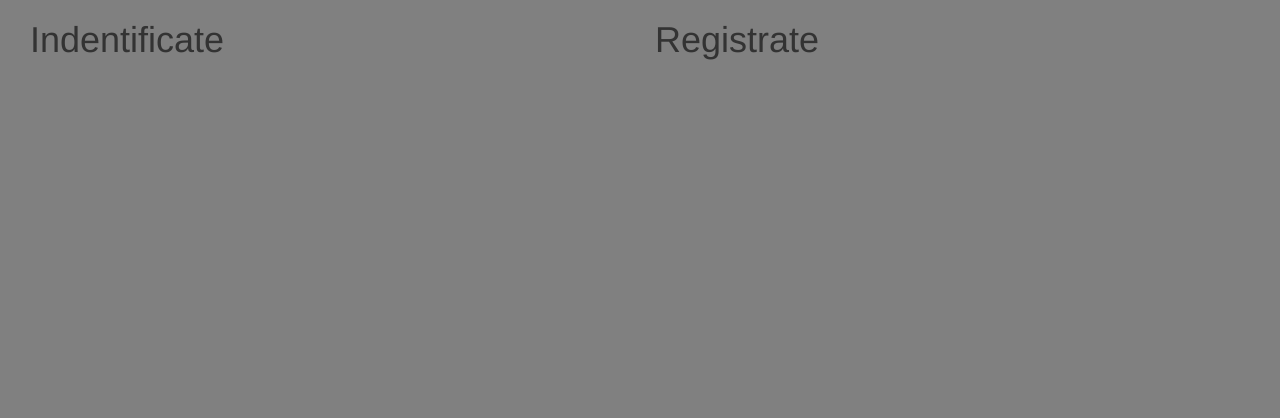
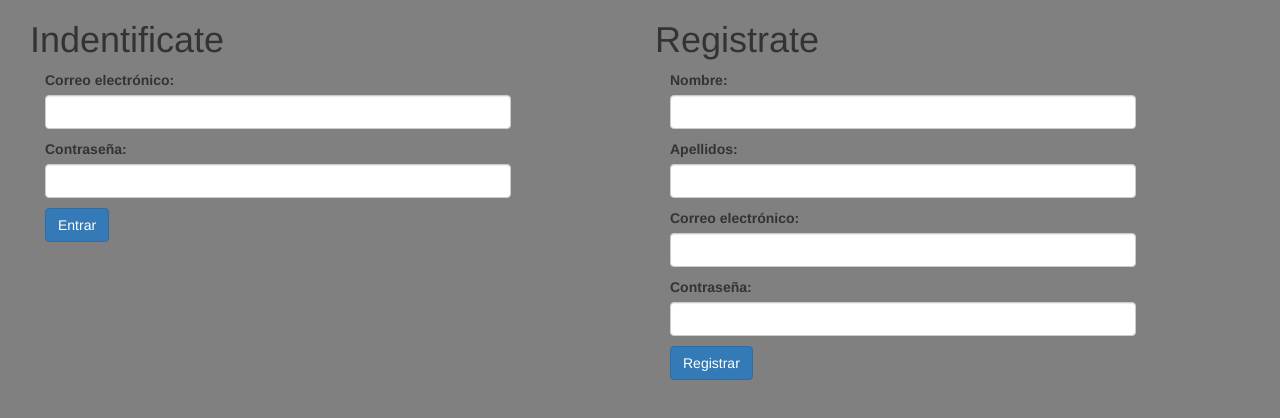
Before and after one commit to dohkodev/NodeAngular2.0Course, an Angular app in the folder client/: page / in a window 1280 px wide. Shown: the top 418 px of the page. Built offline with nearby package versions, Linux system fonts and the light colour scheme.

Commit message:
two way data binding mas formularios

```diff
--- a/client/src/app/app.component.html
+++ b/client/src/app/app.component.html
@@ -11,8 +11,41 @@
 <div *ngIf="!identity" class="col-lg-12">
   <div class="col-lg-6">
     <h1>Indentificate</h1>
+    <form #loginForm="ngForm" (ngSubmit)="onSubmit()" class="col-md-10">
+      <p>
+          <label for="">Correo electrónico:</label>
+          <input type="email" #email="ngModel" name="email" [(ngModel)]="user.email" class="form-control" required>
+          <span *ngIf="!email.valid && email.touched"> El email es obligatorio!</span>
+      </p>
+      <p>
+        <label for="">Contraseña:</label>
+        <input type="password" #password="ngModel" name="password" [(ngModel)]="user.password" class="form-control" required>
+      </p>
+      <input type="submit" class="btn btn-primary" value="Entrar">
+    </form>
   </div>
   <div class="col-lg-6">
     <h1>Registrate</h1>
+    <form class="col-md-10">
+      <p>
+        <label for="">Nombre:</label>
+        <input type="text" class="form-control" required>
+      </p>
+      <p>
+        <label for="">Apellidos:</label>
+        <input type="text" class="form-control" required>
+      </p>
+      <p>
+        <label for="">Correo electrónico:</label>
+        <input type="email" class="form-control" required>
+      </p>
+      <p>
+        <label for="">Contraseña:</label>
+        <input type="password" class="form-control" required>
+      </p>
+
+      <input type="submit" class="btn btn-primary" value="Registrar">
+
+    </form>
   </div>
 </div>
--- a/client/src/app/app.component.ts
+++ b/client/src/app/app.component.ts
@@ -15,4 +15,8 @@ export class AppComponent {
   constructor(){
     this.user = new User('','','','','','ROLE_USER', '');
   }
+
+  public onSubmit(){
+    console.log(this.user)
+  }
 }
```
